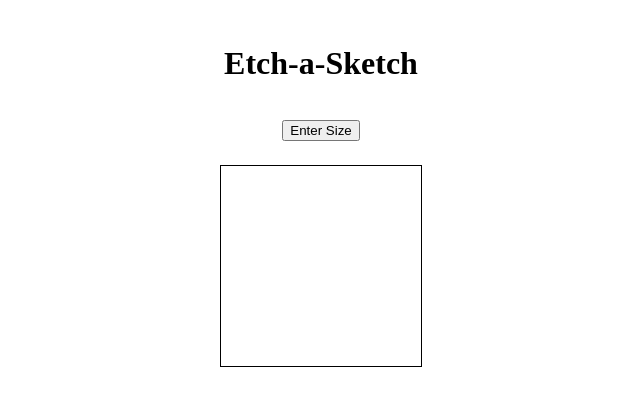
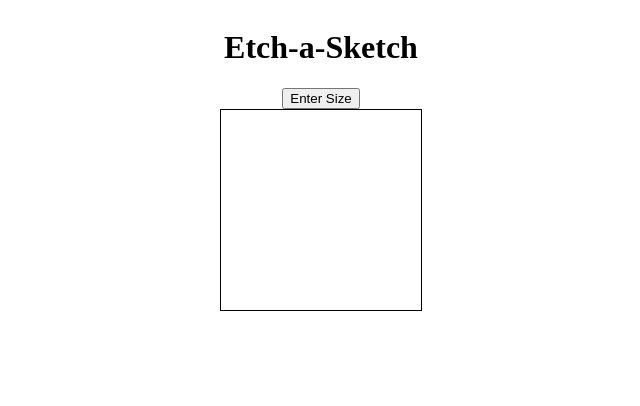
Before and after one commit to Master-So/odin-Etch-a-Sketch, a plain HTML site: page index.html in a window 1280 px wide. Shown: the whole page, without its empty margins (319-959 px from the left). Drawn offline with Linux system fonts and the light colour scheme.

Commit message:
margin bug fixed

```diff
--- a/styles.css
+++ b/styles.css
@@ -5,10 +5,7 @@ body {
     align-items: center;
 }
 
-div {
 
-    margin: 16px;
-}
 
 .container {
     width: 200px;
@@ -16,7 +13,7 @@ div {
     border: 1px solid black;
     display: flex;
     flex-direction: column;
-    margin-top: 24px;
+    margin-bottom: 16px;
 }
 
 .row, .rowDiv{
```
